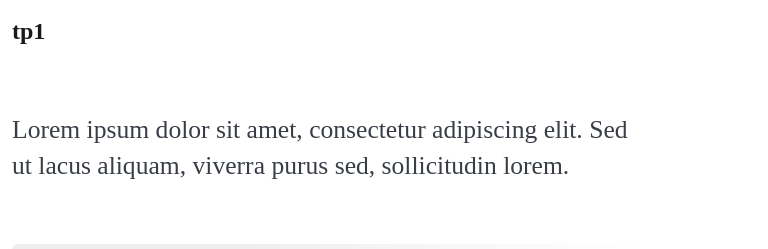
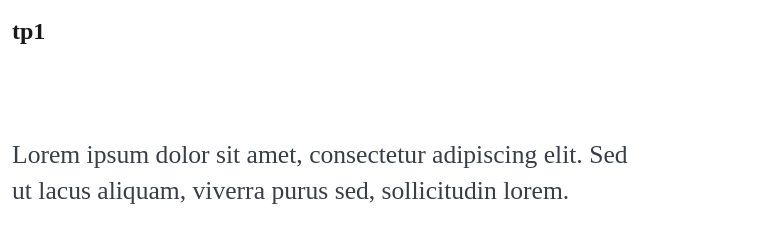
Before and after one commit to taro-u/tp1, a plain HTML site: page index.html in a window 768 px wide. Shown: the top 249 px of the page. Drawn offline with nearby package versions, Linux system fonts and the light colour scheme; a web font is replaced by a local one.

Commit message:
Add files via upload

```diff
--- a/css/styles.css
+++ b/css/styles.css
@@ -80,7 +80,7 @@ font-style: normal;
 	font-weight: 400;
 	font-style: normal;
   line-height: 1.4em;
-  margin: 50px 0 60px;
+  margin: 75px 0 90px;
   padding-right: 15%;
   text-align: left;
 }
```
